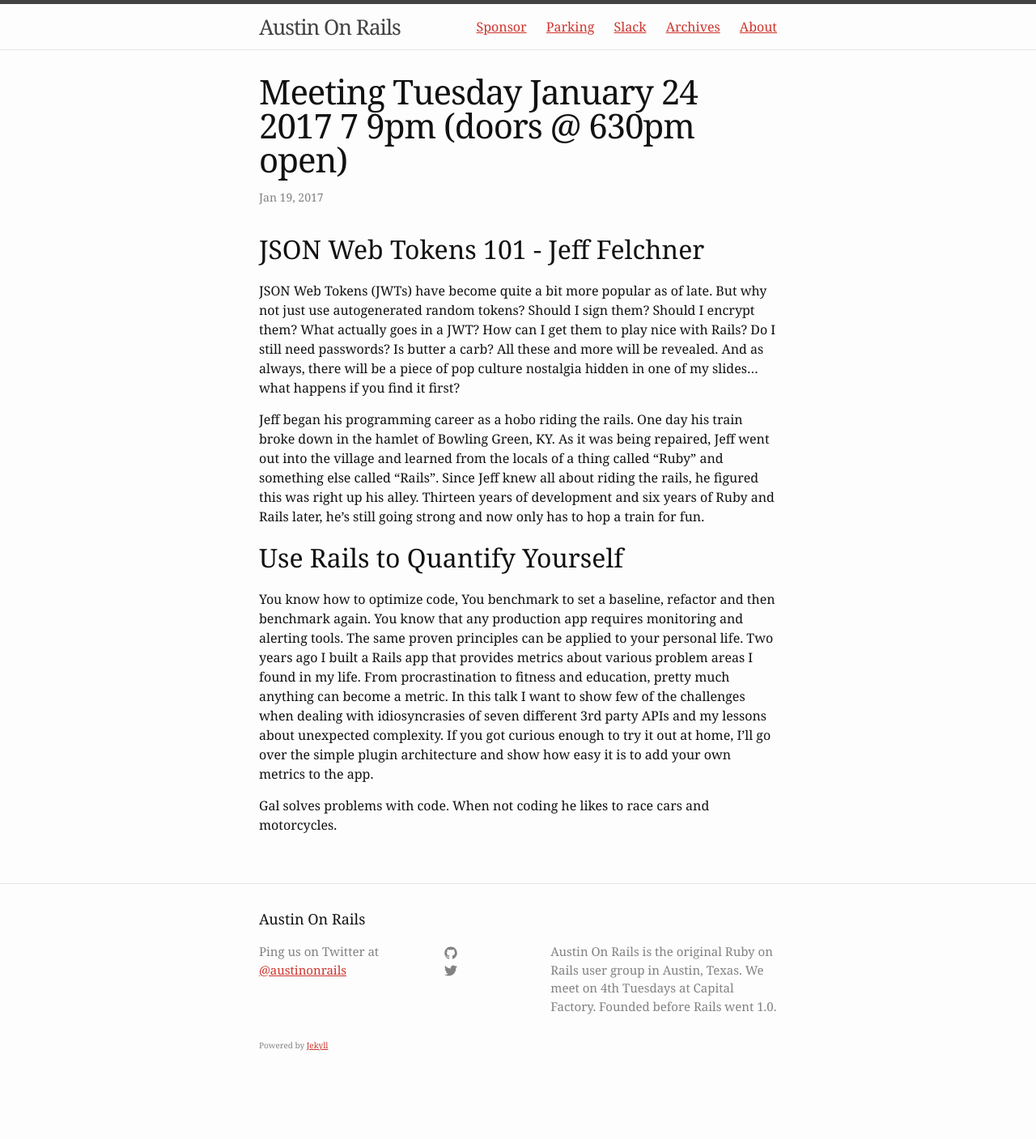
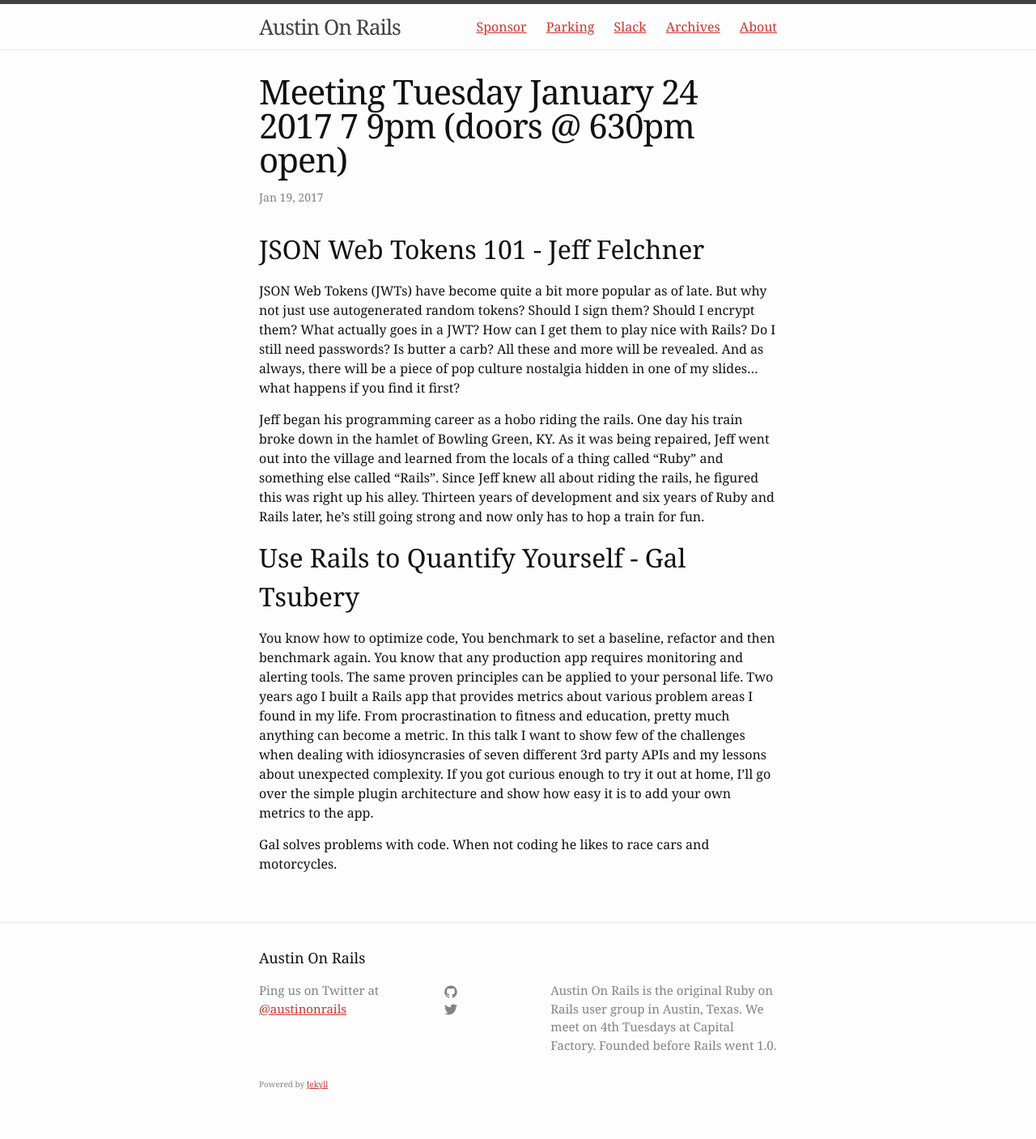
Before and after one commit to austinonrails/aor_meetings_blog, a Jekyll site: the page built from _posts/2017-01-19-meeting-tuesday-january-24-2017-7-9pm-630pm-open.md, in a window 1280 px wide. Shown: the whole page at 81% size. Built offline with Jekyll 4.4.1, drawn with Linux system fonts in a browser that asks for light colours; before the commit the page ends 1359 px from its top, so only the background shows below that.

Commit message:
Add Gal's name

```diff
--- a/_posts/2017-01-19-meeting-tuesday-january-24-2017-7-9pm-630pm-open.md
+++ b/_posts/2017-01-19-meeting-tuesday-january-24-2017-7-9pm-630pm-open.md
@@ -10,7 +10,7 @@
 
 Jeff began his programming career as a hobo riding the rails. One day his train broke down in the hamlet of Bowling Green, KY. As it was being repaired, Jeff went out into the village and learned from the locals of a thing called "Ruby" and something else called "Rails". Since Jeff knew all about riding the rails, he figured this was right up his alley. Thirteen years of development and six years of Ruby and Rails later, he's still going strong and now only has to hop a train for fun.
 
-## Use Rails to Quantify Yourself
+## Use Rails to Quantify Yourself - Gal Tsubery
 
 You know how to optimize code, You benchmark to set a baseline, refactor and then benchmark again. You know that any production app requires monitoring and alerting tools. The same proven principles can be applied to your personal life. Two years ago I built a Rails app that provides metrics about various problem areas I found in my life. From procrastination to fitness and education, pretty much anything can become a metric. In this talk I want to show few of the challenges when dealing with idiosyncrasies of seven different 3rd party APIs and my lessons about unexpected complexity. If you got curious enough to try it out at home, I’ll go over the simple plugin architecture and show how easy it is to add your own metrics to the app.
 
```
